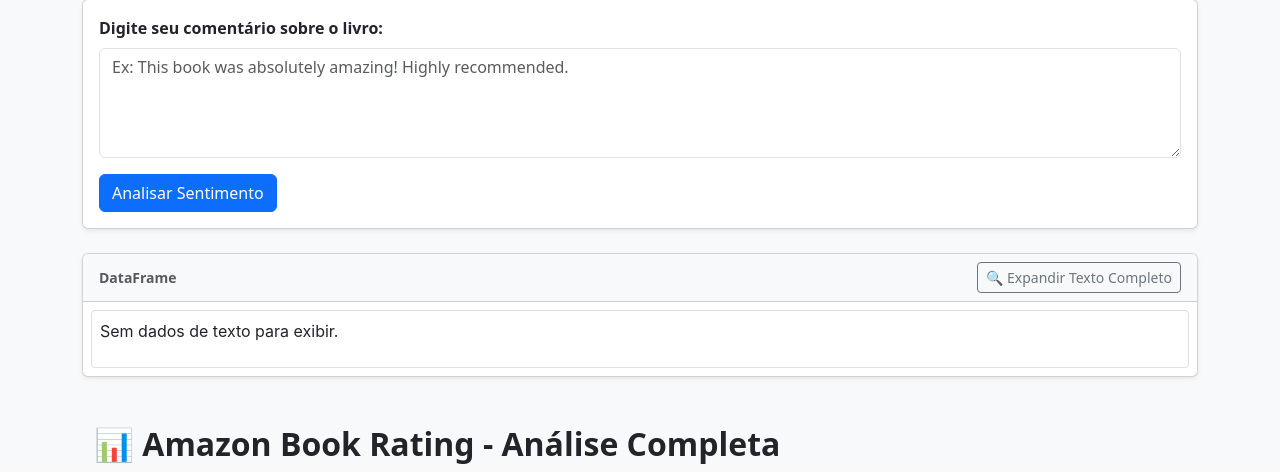
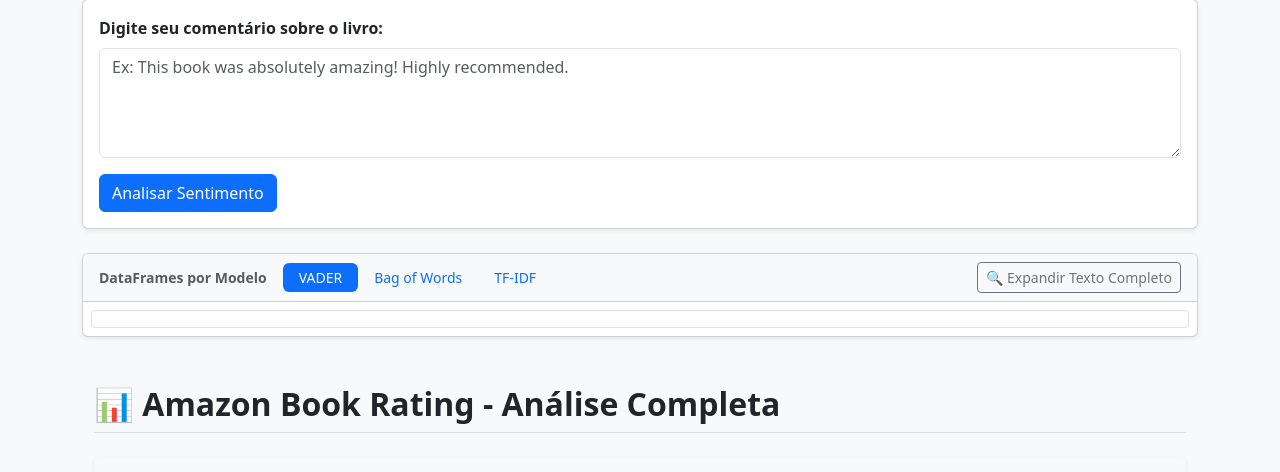
Before and after one commit to danielifsc/rate_comment_project, a Django app: page / in a window 1280 px wide. Shown: the part 111-583 px from the top of the page. Run offline with Django 5.2, Linux system fonts and the light colour scheme; data that the repository does not hold is empty; parts of the project's set-up code (start-up, migrations or seed data) failed here and were passed over.

Commit message:
atualização

```diff
--- a/app_core/templates/home.html
+++ b/app_core/templates/home.html
@@ -121,15 +121,63 @@
 
       <div class="card shadow-sm mt-4">
         <div class="card-header bg-light d-flex justify-content-between align-items-center py-2">
-          <span class="fw-bold small text-muted">DataFrame</span>
+            <div class="d-flex align-items-center gap-3">
+            <span class="fw-bold small text-muted">DataFrames por Modelo</span>
 
-          <button type="button" id="toggleTextBtn" class="btn btn-sm btn-outline-secondary">🔍 Expandir Texto Completo</button>
+            <!-- Abas de Navegação -->
+            <ul class="nav nav-pills nav-fill small" id="modelosTab" role="tablist">
+                <li class="nav-item" role="presentation">
+                <button class="nav-link active py-1 px-3" id="vader-tab" data-bs-toggle="tab" data-bs-target="#vader-pane" type="button" role="tab">
+                    VADER
+                </button>
+                </li>
+                <li class="nav-item" role="presentation">
+                <button class="nav-link py-1 px-3" id="bow-tab" data-bs-toggle="tab" data-bs-target="#bow-pane" type="button" role="tab">
+                    Bag of Words
+                </button>
+                </li>
+                <li class="nav-item" role="presentation">
+                <button class="nav-link py-1 px-3" id="tfidf-tab" data-bs-toggle="tab" data-bs-target="#tfidf-pane" type="button" role="tab">
+                    TF-IDF
+                </button>
+                </li>
+            </ul>
+            </div>
+
+            <button type="button" id="toggleTextBtn" class="btn btn-sm btn-outline-secondary">
+            🔍 Expandir Texto Completo
+            </button>
         </div>
 
         <div class="card-body p-2">
-           <div class="jupyter-output" id="jupyterContainer">{{ df_html|safe }}</div>
-         </div>
-      </div>
+            <div class="tab-content" id="modelosTabContent">
+
+            <!-- Aba 1: VADER -->
+            <div class="tab-pane fade show active" id="vader-pane" role="tabpanel" tabindex="0">
+                <div class="jupyter-output table-responsive">{{ eda.html_vader|safe }}</div>
+            </div>
+
+            <!-- Aba 2: Bag of Words -->
+            <div class="tab-pane fade" id="bow-pane" role="tabpanel" tabindex="0">
+                {% if eda.html_bow %}
+                <div class="jupyter-output table-responsive">{{ eda.html_bow|safe }}</div>
+                {% else %}
+                <p class="text-muted text-center my-3">Dados insuficientes para treinar o modelo Bag of Words.</p>
+                {% endif %}
+            </div>
+
+            <!-- Aba 3: TF-IDF -->
+            <div class="tab-pane fade" id="tfidf-pane" role="tabpanel" tabindex="0">
+                {% if eda.html_tfidf %}
+                <div class="jupyter-output table-responsive">{{ eda.html_tfidf|safe }}</div>
+                {% else %}
+                <p class="text-muted text-center my-3">Dados insuficientes para treinar o modelo TF-IDF.</p>
+                {% endif %}
+            </div>
+
+            </div>
+        </div>
+</div>
 
      <!-- Seção: Dashboard de Análise Exploratória -->
       <div class="container my-5">
--- a/app_core/views.py
+++ b/app_core/views.py
@@ -17,6 +17,12 @@ from nltk.sentiment.vader import SentimentIntensityAnalyzer
 from nltk.corpus import stopwords
 from nltk.tokenize import word_tokenize
 from nltk.stem import WordNetLemmatizer
+
+from sklearn.feature_extraction.text import CountVectorizer, TfidfVectorizer
+from sklearn.metrics import accuracy_score
+from sklearn.model_selection import train_test_split
+from sklearn.naive_bayes import MultinomialNB
+
 
 from .models import Avaliacao
 
@@ -130,6 +136,23 @@ def analyze_user_comment(text):
         'sentiment_processado': sentiment_processado,
         'scores_processado': scores_processado
     }
+
+def formatar_df_para_html(df_origem, limite=50):
+  """Formata um DataFrame (VADER, BoW ou TF-IDF) para exibição limpa no template."""
+  df_table = df_origem.head(limite).copy()
+  colunas_indesejadas = ['review_time_dt', 'ano_mes', 'help_score']
+  colunas_exibicao = [
+      c for c in df_table.columns if c not in colunas_indesejadas
+  ]
+
+  return df_table[colunas_exibicao].to_html(
+      classes=(
+          'table table-sm table-striped table-hover border text-start mt-3'
+      ),
+      index=False,
+      justify='left',
+  )
+
 
 # --- Função auxiliar para converter gráficos em imagem Base64 ---
 def get_graph():
@@ -281,39 +304,149 @@ def gerar_analise_dados(df):
             context['grafico_nuvem'] = get_graph()
 
     # --- ANÁLISE GLOBAL DE SENTIMENTOS (VADER) ---
-    col_texto = 'review_text' if 'review_text' in df.columns else ('review_summary' if 'review_summary' in df.columns else None)
+    col_texto = (
+        'review_text'
+        if 'review_text' in df.columns
+        else ('review_summary' if 'review_summary' in df.columns else None)
+    )
 
     if col_texto and col_texto in df.columns:
-        def obter_compound(texto):
-            if not texto or not isinstance(texto, str):
-                return 0.0
-            texto_limpo = pre_processamento(texto)
-            return sia.polarity_scores(texto_limpo)['compound']
+      # Aplica a sua função pre_processamento uma única vez para ganhar performance
+      textos_limpos = df[col_texto].fillna('').apply(pre_processamento)
 
-        # Calcula o compound score para cada registro
-        df['compound_score'] = df[col_texto].apply(obter_compound)
+      # ======================================================================
+      # 1. ANÁLISE ISOLADA: VADER
+      # ======================================================================
+      df_vader = df.copy()
+      df_vader['Pontuação Geral'] = textos_limpos.apply(
+          lambda t: round(sia.polarity_scores(t)['compound'], 4)
+      )
+      df_vader['Análise de Sentimento'] = df_vader['Pontuação Geral'].apply(
+          lambda s: 'Positiva 🟢'
+          if s >= 0.05
+          else ('Negativa 🔴' if s <= -0.05 else 'Neutra ⚪')
+      )
 
-        # Contagem das categorias
-        pos_count = int((df['compound_score'] >= 0.05).sum())
-        neg_count = int((df['compound_score'] <= -0.05).sum())
-        neu_count = int(len(df) - (pos_count + neg_count))
+      # Atualiza o df original para manter a compatibilidade com o restante da sua view
+      df['compound_score'] = df_vader['Pontuação Geral']
 
-        # Média geral do compound
-        media_comp = round(float(df['compound_score'].mean()), 4)
+      # Contagens e médias para o seu template HTML (context)
+      pos_count = int((df_vader['Pontuação Geral'] >= 0.05).sum())
+      neg_count = int((df_vader['Pontuação Geral'] <= -0.05).sum())
+      neu_count = int(len(df_vader) - (pos_count + neg_count))
+      media_comp = round(float(df_vader['Pontuação Geral'].mean()), 4)
 
-        # Classificação geral baseada na média
-        if media_comp >= 0.05:
-            sent_geral = 'Positiva 🟢'
-        elif media_comp <= -0.05:
-            sent_geral = 'Negativa 🔴'
-        else:
-            sent_geral = 'Neutra ⚪'
+      if media_comp >= 0.05:
+        sent_geral = 'Positiva 🟢'
+      elif media_comp <= -0.05:
+        sent_geral = 'Negativa 🔴'
+      else:
+        sent_geral = 'Neutra ⚪'
 
-        context['total_positivas'] = pos_count
-        context['total_neutras'] = neu_count
-        context['total_negativas'] = neg_count
-        context['media_compound'] = media_comp
-        context['sentimento_geral_rotulo'] = sent_geral
+      context['total_positivas'] = pos_count
+      context['total_neutras'] = neu_count
+      context['total_negativas'] = neg_count
+      context['media_compound'] = media_comp
+      context['sentimento_geral_rotulo'] = sent_geral
+
+      # Exporta CSV 1 (VADER)
+      df_vader.to_csv('analise_1_vader.csv', index=False, encoding='utf-8-sig')
+      context['html_vader'] = formatar_df_para_html(df_vader, limite=50)
+      # ======================================================================
+      # PREPARAÇÃO PARA MODELOS SUPERVISIONADOS (BoW e TF-IDF)
+      # ======================================================================
+      if 'review_score' in df.columns:
+
+        def rotulo_estrelas(nota):
+          if nota >= 4.0:
+            return 'Positiva 🟢'
+          elif nota <= 2.0:
+            return 'Negativa 🔴'
+          else:
+            return 'Neutra ⚪'
+
+        gabarito = df['review_score'].apply(rotulo_estrelas)
+        X_train, X_test, y_train, y_test = train_test_split(
+            textos_limpos, gabarito, test_size=0.2, random_state=42
+        )
+
+        # ==================================================================
+        # 2. ANÁLISE ISOLADA: BAG OF WORDS
+        # ==================================================================
+        df_bow = df.copy()
+        vec_bow = CountVectorizer(max_features=2000)
+        X_train_bow = vec_bow.fit_transform(X_train)
+
+        modelo_bow = MultinomialNB()
+        modelo_bow.fit(X_train_bow, y_train)
+
+        X_total_bow = vec_bow.transform(textos_limpos)
+        # Pontuação Geral aqui representa a probabilidade (confiança) da previsão (0 a 1)
+        df_bow['Pontuação Geral'] = (
+            modelo_bow.predict_proba(X_total_bow).max(axis=1).round(4)
+        )
+        df_bow['Análise de Sentimento'] = modelo_bow.predict(X_total_bow)
+
+        # Salva métricas no context caso queira exibir no HTML
+        context['bow_acuracia'] = round(
+            accuracy_score(y_test, modelo_bow.predict(vec_bow.transform(X_test)))
+            * 100,
+            2,
+        )
+        context['bow_positivas'] = int(
+            (df_bow['Análise de Sentimento'] == 'Positiva 🟢').sum()
+        )
+        context['bow_neutras'] = int(
+            (df_bow['Análise de Sentimento'] == 'Neutra ⚪').sum()
+        )
+        context['bow_negativas'] = int(
+            (df_bow['Análise de Sentimento'] == 'Negativa 🔴').sum()
+        )
+
+        # Exporta CSV 2 (Bag of Words)
+        df_bow.to_csv(
+            'analise_2_bag_of_words.csv', index=False, encoding='utf-8-sig'
+        )
+        context['html_bow'] = formatar_df_para_html(df_bow, limite=50)
+        # ==================================================================
+        # 3. ANÁLISE ISOLADA: TF-IDF
+        # ==================================================================
+        df_tfidf = df.copy()
+        vec_tfidf = TfidfVectorizer(max_features=2000)
+        X_train_tfidf = vec_tfidf.fit_transform(X_train)
+
+        modelo_tfidf = MultinomialNB()
+        modelo_tfidf.fit(X_train_tfidf, y_train)
+
+        X_total_tfidf = vec_tfidf.transform(textos_limpos)
+        df_tfidf['Pontuação Geral'] = (
+            modelo_tfidf.predict_proba(X_total_tfidf).max(axis=1).round(4)
+        )
+        df_tfidf['Análise de Sentimento'] = modelo_tfidf.predict(X_total_tfidf)
+
+        # Salva métricas no context caso queira exibir no HTML
+        context['tfidf_acuracia'] = round(
+            accuracy_score(
+                y_test, modelo_tfidf.predict(vec_tfidf.transform(X_test))
+            )
+            * 100,
+            2,
+        )
+        context['tfidf_positivas'] = int(
+            (df_tfidf['Análise de Sentimento'] == 'Positiva 🟢').sum()
+        )
+        context['tfidf_neutras'] = int(
+            (df_tfidf['Análise de Sentimento'] == 'Neutra ⚪').sum()
+        )
+        context['tfidf_negativas'] = int(
+            (df_tfidf['Análise de Sentimento'] == 'Negativa 🔴').sum()
+        )
+
+        # Exporta CSV 3 (TF-IDF)
+        df_tfidf.to_csv(
+            'analise_3_tfidf.csv', index=False, encoding='utf-8-sig'
+        )
+        context['html_tfidf'] = formatar_df_para_html(df_tfidf, limite=50)
 
     return context
 
--- a/requirements.txt
+++ b/requirements.txt
@@ -12,3 +12,4 @@ matplotlib
 seaborn
 wordcloud
 Pillow
+scikit-learn
```
Also changed, not shown: 4 other files.
